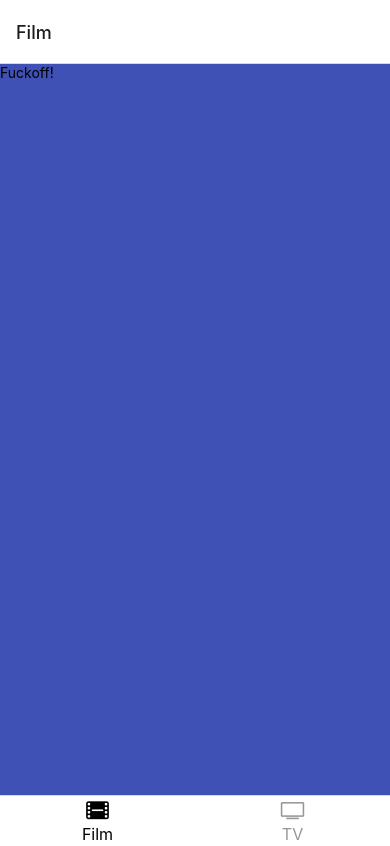
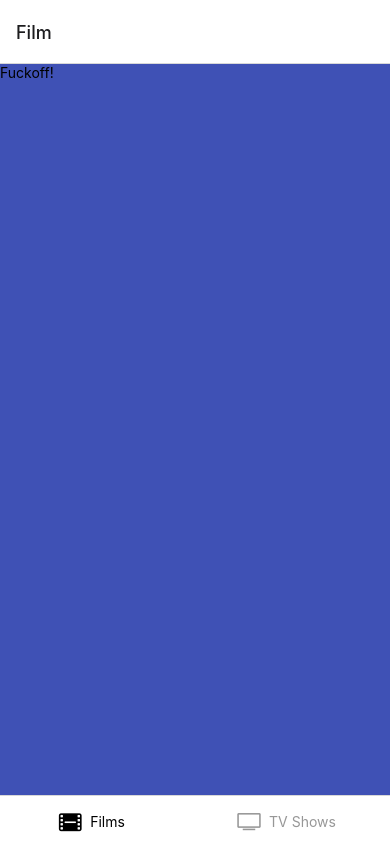
Before and after one commit to ReenyDavidson/MovieZone, a React Native app: screen / in a window 390 px wide. Built offline with nearby package versions, Linux system fonts and the light colour scheme.

Commit message:
updating tab labels

```diff
--- a/navigation/Tabs.js
+++ b/navigation/Tabs.js
@@ -30,14 +30,27 @@ export default function () {
           },
           tabBarActiveTintColor: "#000",
           tabBarInactiveTintColor: "#979797",
+          tabBarLabelPosition: "beside-icon",
           tabBarLabelStyle: {
-            fontSize: 16,
+            fontSize: 14,
           },
         })}
       >
-        <Tab.Screen name="Film" component={FilmTab} />
+        <Tab.Screen
+          name="Film"
+          component={FilmTab}
+          options={{
+            tabBarLabel: "Films",
+          }}
+        />
 
-        <Tab.Screen name="TV" component={TVTab} />
+        <Tab.Screen
+          name="TV"
+          component={TVTab}
+          options={{
+            tabBarLabel: "TV Shows",
+          }}
+        />
       </Tab.Navigator>
     </NavigationContainer>
   );
```
